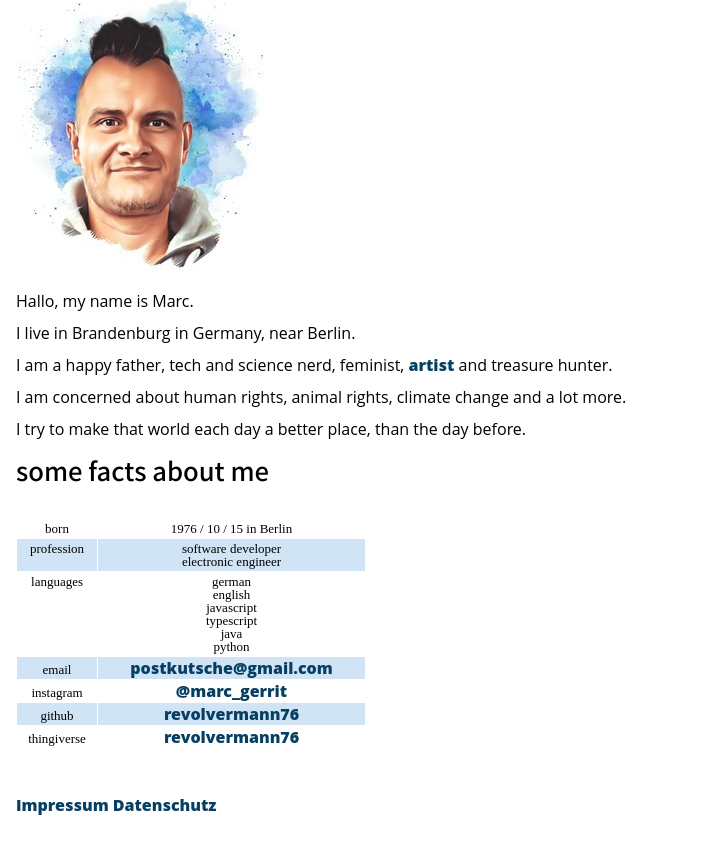
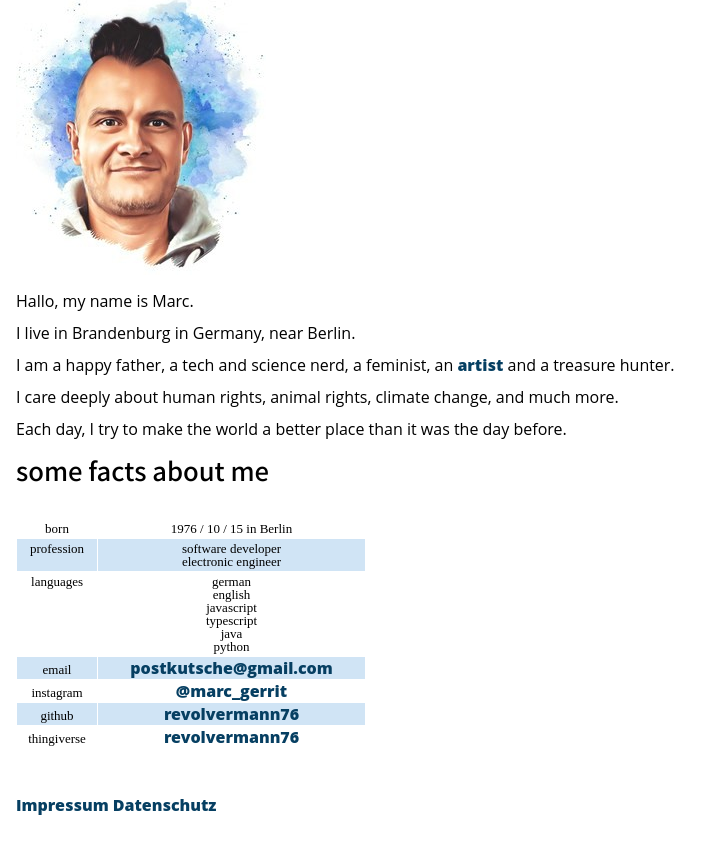
Before and after one commit to revolvermann76/revolvermann76.github.io, an Eleventy site: page src/index.md in a window 1280 px wide. Shown: the part 70-924 px from the top of the page, without its empty margins (0-720 px from the left). Built offline with nearby package versions, Linux system fonts and the light colour scheme; Eleventy itself is replaced by a stand-in of ours; files that its build step writes are made by us from their sources; a web font is replaced by a local one.

Commit message:
Refine personal description in index.md

```diff
--- a/src/index.md
+++ b/src/index.md
@@ -13,11 +13,11 @@ Hallo, my name is Marc.
 
 I live in Brandenburg in Germany, near Berlin.
 
-I am a happy father, tech and science nerd, feminist, <a href="https://revolvermann76.github.io/marc-gerrit-artist/">artist</a> and treasure hunter.
+I am a happy father, a tech and science nerd, a feminist, an <a href="https://revolvermann76.github.io/marc-gerrit-artist/">artist</a> and a treasure hunter.
 
-I am concerned about human rights, animal rights, climate change and a lot more.
+I care deeply about human rights, animal rights, climate change, and much more.
 
-I try to make that world each day a better place, than the day before.
+Each day, I try to make the world a better place than it was the day before.
 
 
 ## some facts about me
```
